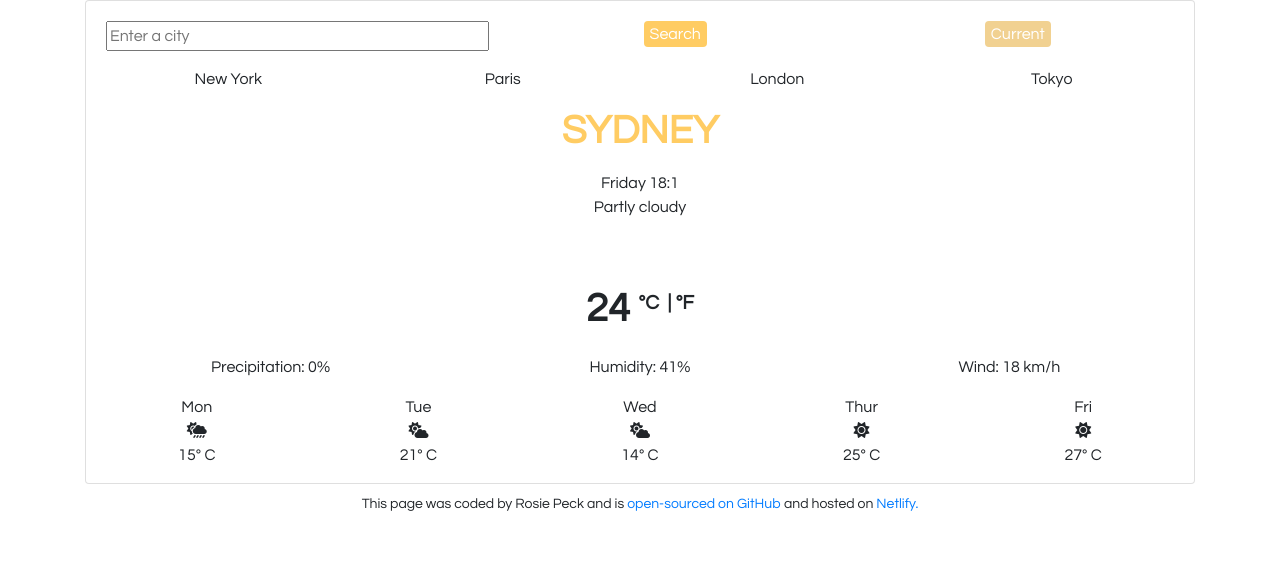
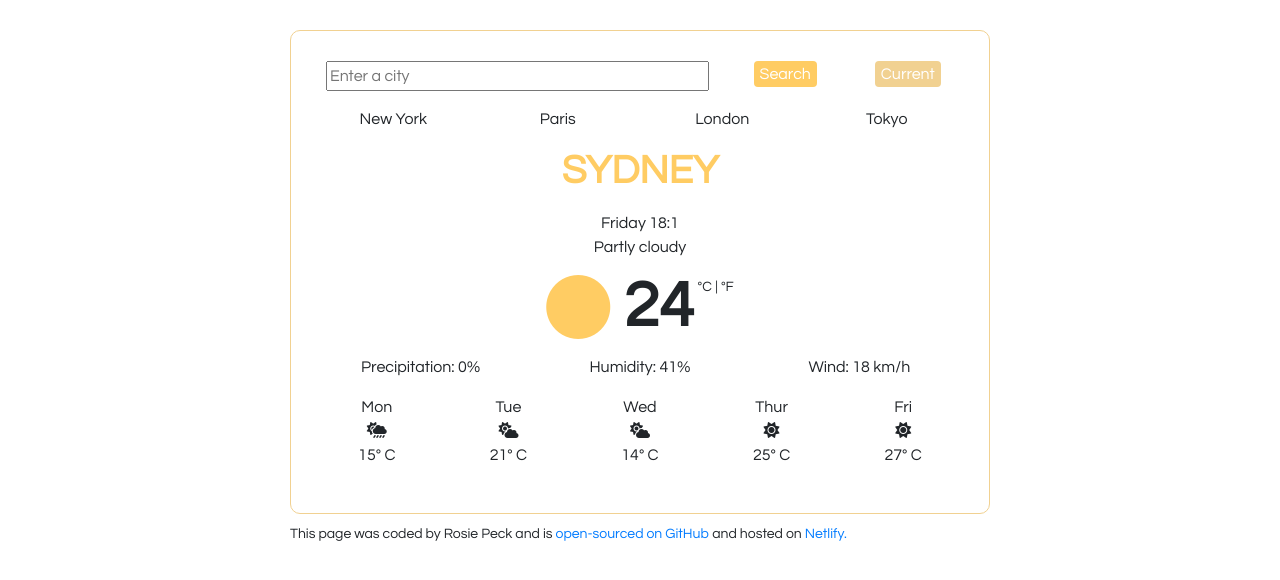
Before and after one commit to rosiepeck/weather-app, a plain HTML site: page index.html in a window 1280 px wide. Drawn offline with nearby package versions, Linux system fonts and the light colour scheme.

Commit message:
Cleaned up CSS & updated icon

```diff
--- a/index.html
+++ b/index.html
@@ -14,9 +14,9 @@
 </head>
 
 <body>
+    <div class="weather-app-wrapper">
+    <div class="weather-app">
     <div class="container">
-        <div class="card">
-            <div class="card-body">
 
                 <div class="row">
                     <div class="col">
@@ -51,17 +51,18 @@
                 </p>
 
 
-                <p class="temp-symbol">
-                    <img src="media/undraw_Beach_rvmg.svg" alt="" width="150px" />
-                </p>
-            </div>
-            <div class="col">
-                <p class="temp">
-                    <span id="temperature-element">24</span>
-                    <span id="celsius">°C</span>
-                    <span id="unit-separator"> | </span>
-                    <span id="farenheit">°F</span>
-                </p>
+                <div class="center-element">
+                        <span id="temp-symbol">
+                            <i class="fas fa-circle fa-4x"></i>
+                        </span>
+
+                            <span id="temperature-element">24</span>
+                            <span id="celsius">°C</span>
+                            <span id="unit-separator"> | </span>
+                            <span id="farenheit">°F</span>
+
+
+                </div>
 
                 <p class="temp-detail">
                 <div class="row">
@@ -97,9 +98,12 @@
                 </p>
 
             </div>
-        </div>
+
     </div>
+
     <footer>This page was coded by Rosie Peck and is <a href="https://github.com/rosiepeck/weather-app">open-sourced on GitHub</a> and hosted on <a href="https://www.netlify.com/">Netlify.</a></footer>
+</div>
+
 </body>
 <script src="src/index.js"></script>
 
--- a/stylesheet.css
+++ b/stylesheet.css
@@ -13,22 +13,25 @@ body {
   font-weight: bold;
 }
 
-.temp-symbol {
-  display: block;
-  margin: auto;
-  width: 200px;
+#temp-symbol {
+  color: #ffcc63;
+  line-height: 1;
 }
 
-.temp {
+#temperature-element {
+  padding-left: 10px;
   font-weight: bold;
-  font-size: 40px;
+  font-size: 64px;
+  line-height: 1;
+  vertical-align: top;
 }
 
 #celsius,
 #farenheit,
 #unit-separator {
-  font-size: 20px;
-  vertical-align: text-top;
+  position: relative;
+  font-size: 14px;
+  top: -40px;
 }
 
 #celsius:hover,
@@ -52,4 +55,16 @@ body {
 footer {
   font-size: 14px;
   margin-top: 10px;
+  text-align: left;
 }
+
+.weather-app-wrapper {
+  max-width: 700px;
+  margin: 30px auto;
+}
+
+.weather-app {
+  padding: 30px 20px;
+  border: 1px solid #f1d191;
+  border-radius: 10px;
+}
```
